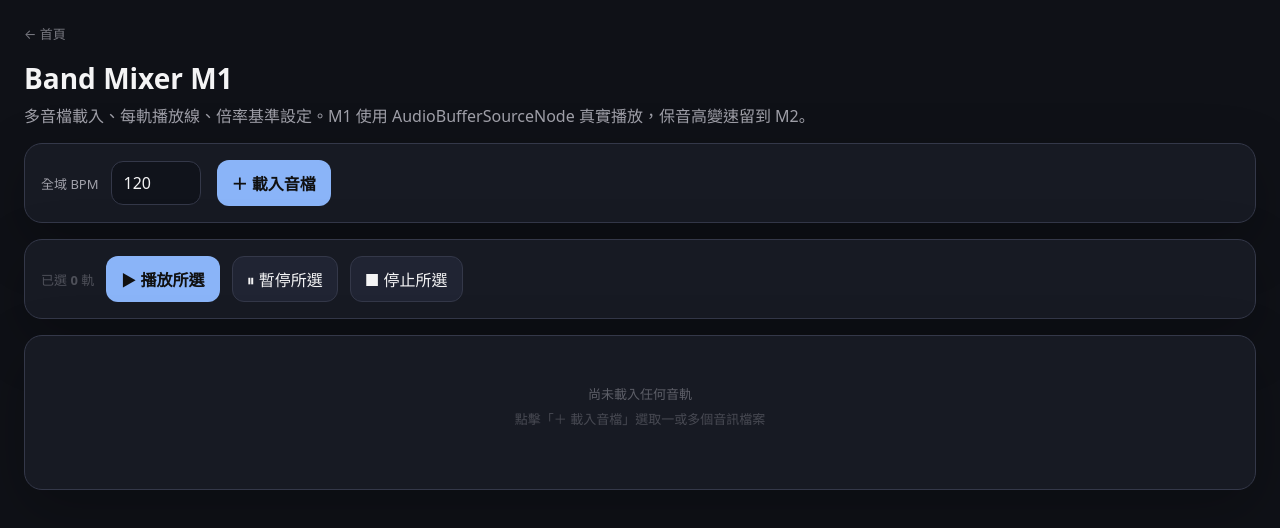
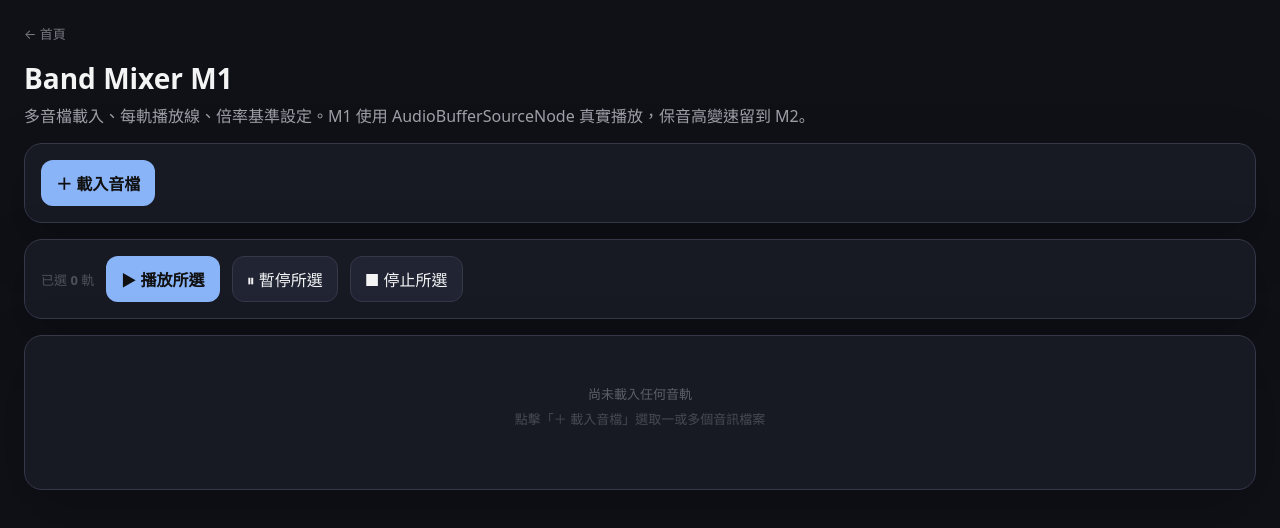
Before and after one commit to vickcn/loop-harmonizer-web, a Next.js app: page /band-mixer in a window 1280 px wide. Shown: the top 528 px of the page. Built offline with nearby package versions, Linux system fonts and the light colour scheme.

Commit message:
refactor(band-mixer): remove globalBpm - 倍率已足夠控制變速
https://claude.ai/code/session_01N5k7mHQ813KNAp17JgtdcA

```diff
--- a/components/band/BandMixer.tsx
+++ b/components/band/BandMixer.tsx
@@ -8,8 +8,7 @@ import { TrackCard } from "./TrackCard";
 import { SelectedTracksBar } from "./SelectedTracksBar";
 
 export function BandMixer() {
-  const [session, setSession] = useState<BandSession>(createDefaultBandSession);
-  const [loading, setLoading] = useState(false);
+  const [session, setSession] = useState<BandSession>(createDefaultBandSession);  const [loading, setLoading] = useState(false);
   const fileInputRef = useRef<HTMLInputElement>(null);
   const engineRef = useRef<MultiTrackEngine | null>(null);
 
@@ -142,19 +141,6 @@ export function BandMixer() {
 
       {/* ── 全域控制 ── */}
       <div className="card row" style={{ flexWrap: "wrap", gap: 16 }}>
-        <label className="row">
-          <span className="label">全域 BPM</span>
-          <input
-            className="input"
-            type="number"
-            min={20} max={300} step={1}
-            value={session.globalBpm}
-            style={{ width: 80 }}
-            onChange={(e) =>
-              setSession((prev) => ({ ...prev, globalBpm: Math.max(20, Math.min(300, Number(e.target.value) || 120)) }))
-            }
-          />
-        </label>
         <button
           className="btn primary"
           disabled={loading}
--- a/lib/band/bandSession.ts
+++ b/lib/band/bandSession.ts
@@ -3,7 +3,6 @@ import { BandSession, BandTrack } from "./bandTypes";
 export function createDefaultBandSession(): BandSession {
   return {
     id: `session_${Date.now()}`,
-    globalBpm: 120,
     tracks: [],
   };
 }
--- a/lib/band/bandTypes.ts
+++ b/lib/band/bandTypes.ts
@@ -18,6 +18,5 @@ export type BandTrack = {
 
 export type BandSession = {
   id: string;
-  globalBpm: number;
   tracks: BandTrack[];
 };
```
